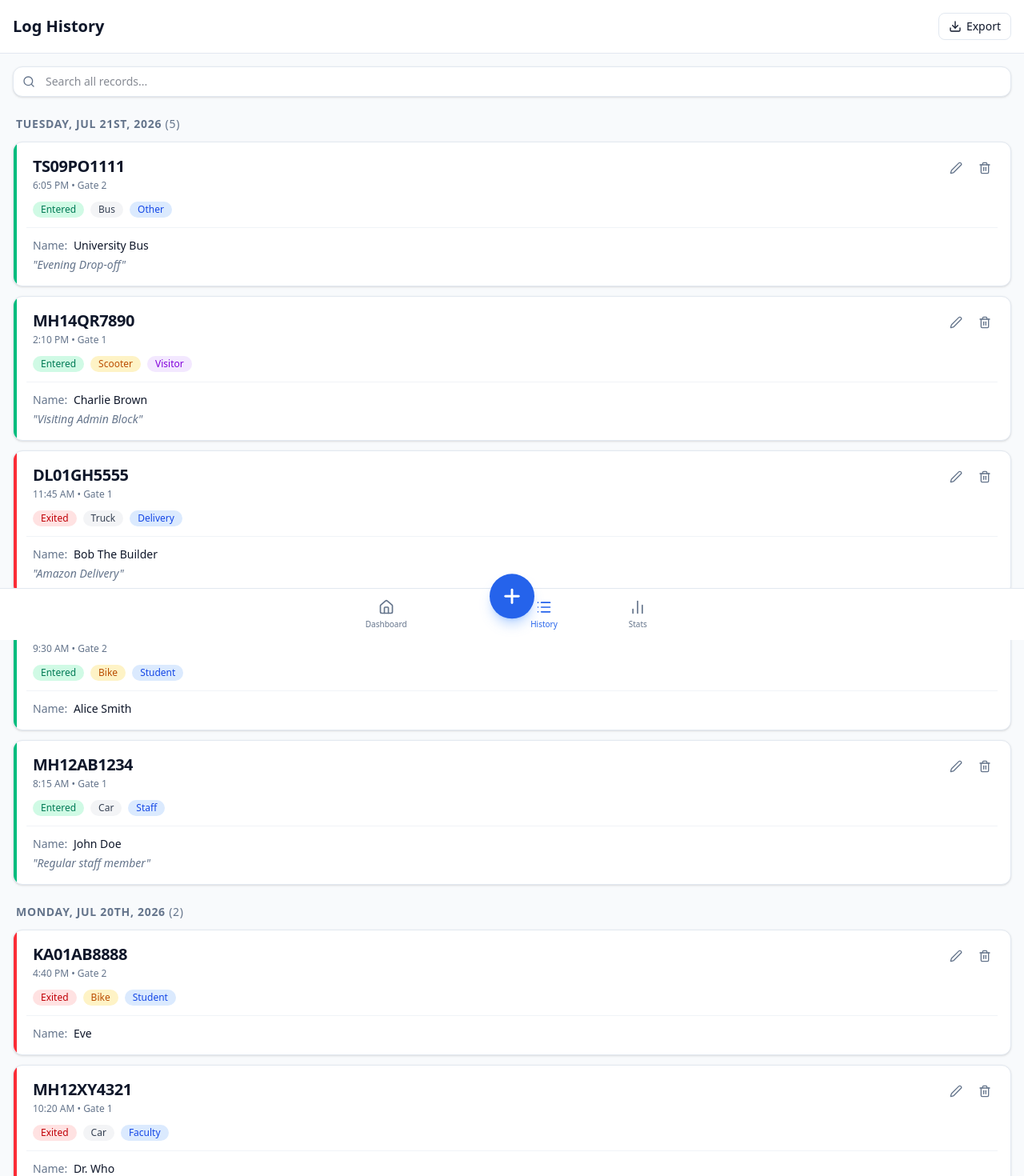
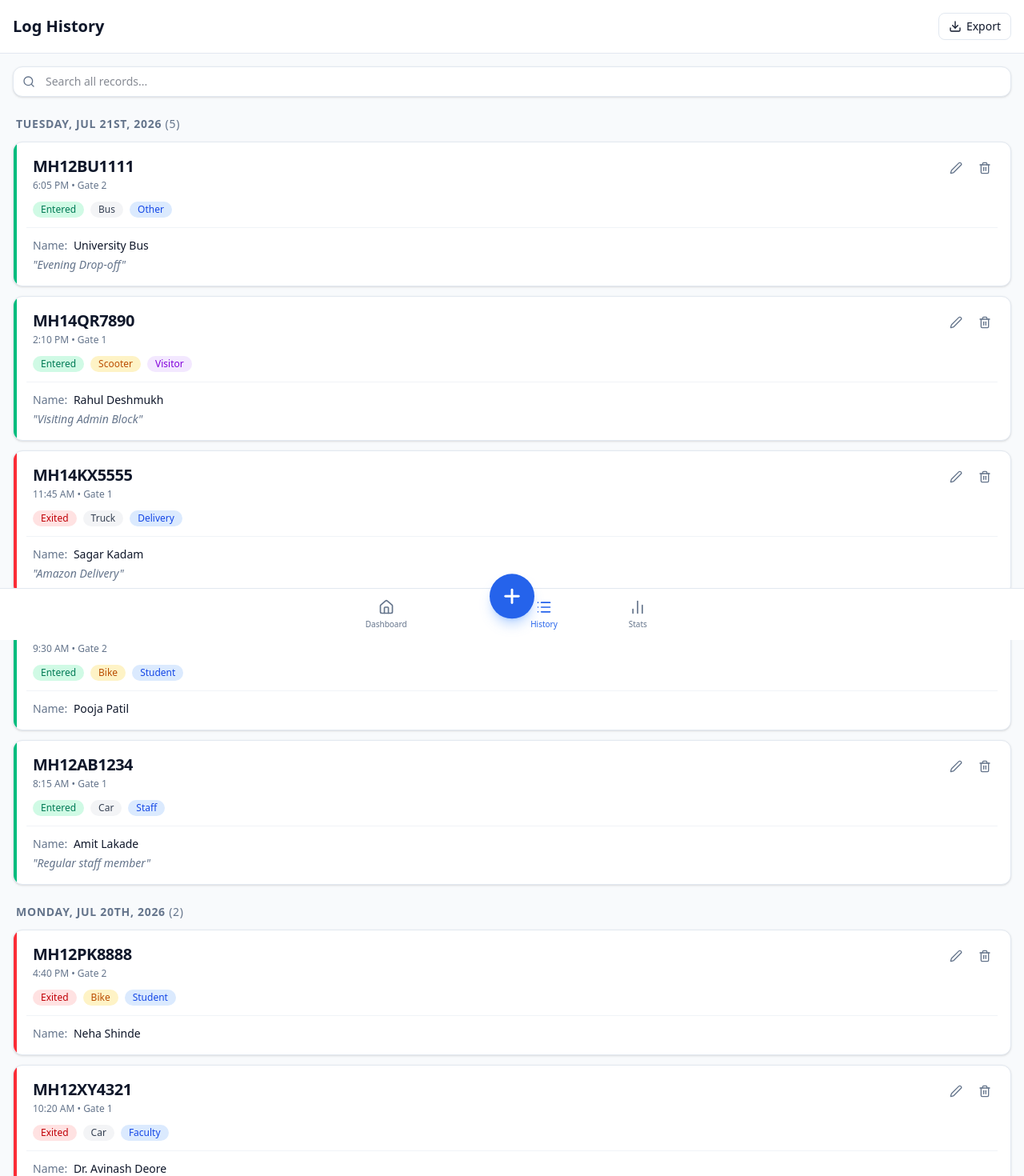
Before and after one commit to lakadeamit220/university-vehicle-tracker, a Next.js app: page /history in a window 1280 px wide. Shown: the top 1470 px of the page at 80% size. Built offline with nearby package versions, Linux system fonts and the light colour scheme.

Commit message:
feat: add mock data for vehicle entry and exit records

```diff
--- a/data/mockData.js
+++ b/data/mockData.js
@@ -17,7 +17,7 @@ export const mockEntries = [
     vehicleType: "Car",
     purpose: "Staff",
     gateNumber: "Gate 1",
-    visitorName: "John Doe",
+    visitorName: "Amit Lakade",
     notes: "Regular staff member",
     status: "Entered"
   },
@@ -25,11 +25,11 @@ export const mockEntries = [
     id: "2",
     date: format(today, "yyyy-MM-dd"),
     timestamp: createMockTime(today, 9, 30),
-    licensePlate: "KA05XYZ999",
+    licensePlate: "MH12FZ9999",
     vehicleType: "Bike",
     purpose: "Student",
     gateNumber: "Gate 2",
-    visitorName: "Alice Smith",
+    visitorName: "Pooja Patil",
     notes: "",
     status: "Entered"
   },
@@ -37,11 +37,11 @@ export const mockEntries = [
     id: "3",
     date: format(today, "yyyy-MM-dd"),
     timestamp: createMockTime(today, 11, 45),
-    licensePlate: "DL01GH5555",
+    licensePlate: "MH14KX5555",
     vehicleType: "Truck",
     purpose: "Delivery",
     gateNumber: "Gate 1",
-    visitorName: "Bob The Builder",
+    visitorName: "Sagar Kadam",
     notes: "Amazon Delivery",
     status: "Exited"
   },
@@ -53,7 +53,7 @@ export const mockEntries = [
     vehicleType: "Scooter",
     purpose: "Visitor",
     gateNumber: "Gate 1",
-    visitorName: "Charlie Brown",
+    visitorName: "Rahul Deshmukh",
     notes: "Visiting Admin Block",
     status: "Entered"
   },
@@ -61,7 +61,7 @@ export const mockEntries = [
     id: "5",
     date: format(today, "yyyy-MM-dd"),
     timestamp: createMockTime(today, 18, 5),
-    licensePlate: "TS09PO1111",
+    licensePlate: "MH12BU1111",
     vehicleType: "Bus",
     purpose: "Other",
     gateNumber: "Gate 2",
@@ -78,7 +78,7 @@ export const mockEntries = [
     vehicleType: "Car",
     purpose: "Faculty",
     gateNumber: "Gate 1",
-    visitorName: "Dr. Who",
+    visitorName: "Dr. Avinash Deore",
     notes: "Guest Lecturer",
     status: "Exited"
   },
@@ -86,11 +86,11 @@ export const mockEntries = [
     id: "7",
     date: format(yesterday, "yyyy-MM-dd"),
     timestamp: createMockTime(yesterday, 16, 40),
-    licensePlate: "KA01AB8888",
+    licensePlate: "MH12PK8888",
     vehicleType: "Bike",
     purpose: "Student",
     gateNumber: "Gate 2",
-    visitorName: "Eve",
+    visitorName: "Neha Shinde",
     notes: "",
     status: "Exited"
   }
```
